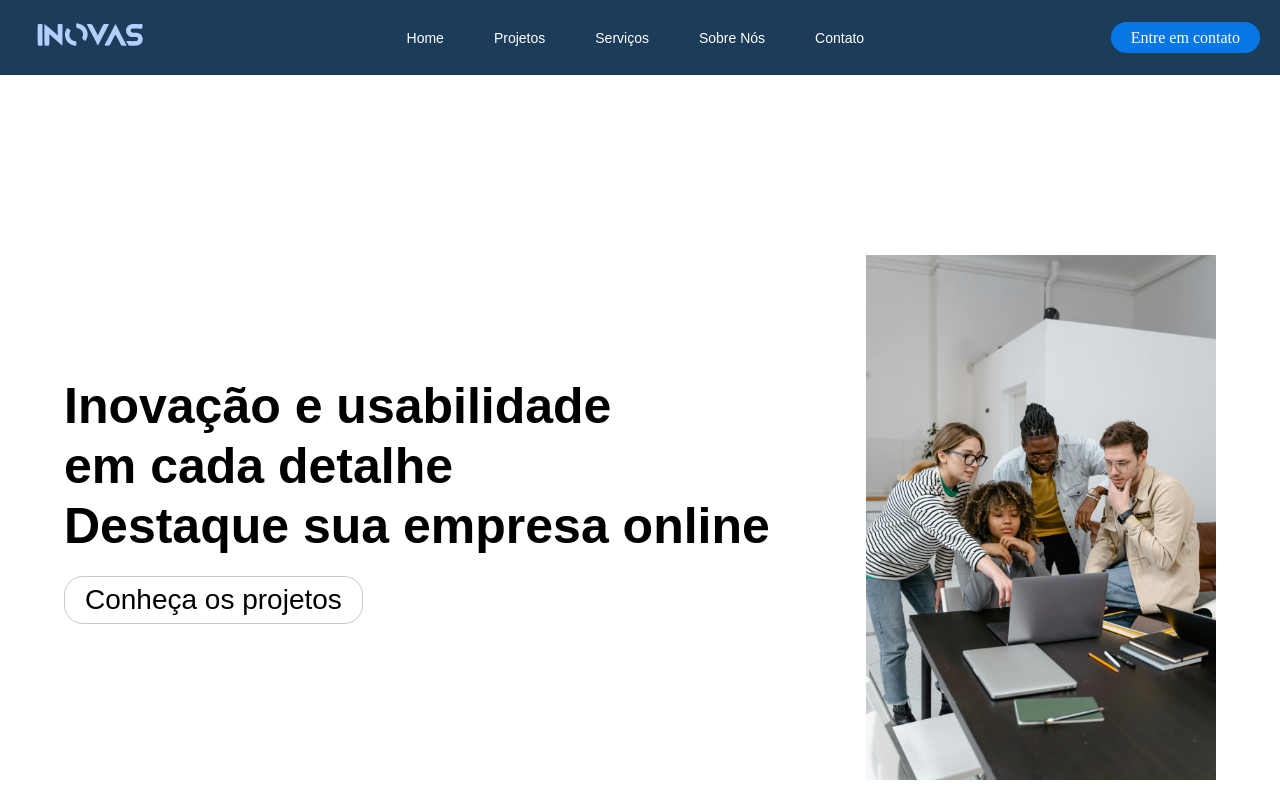
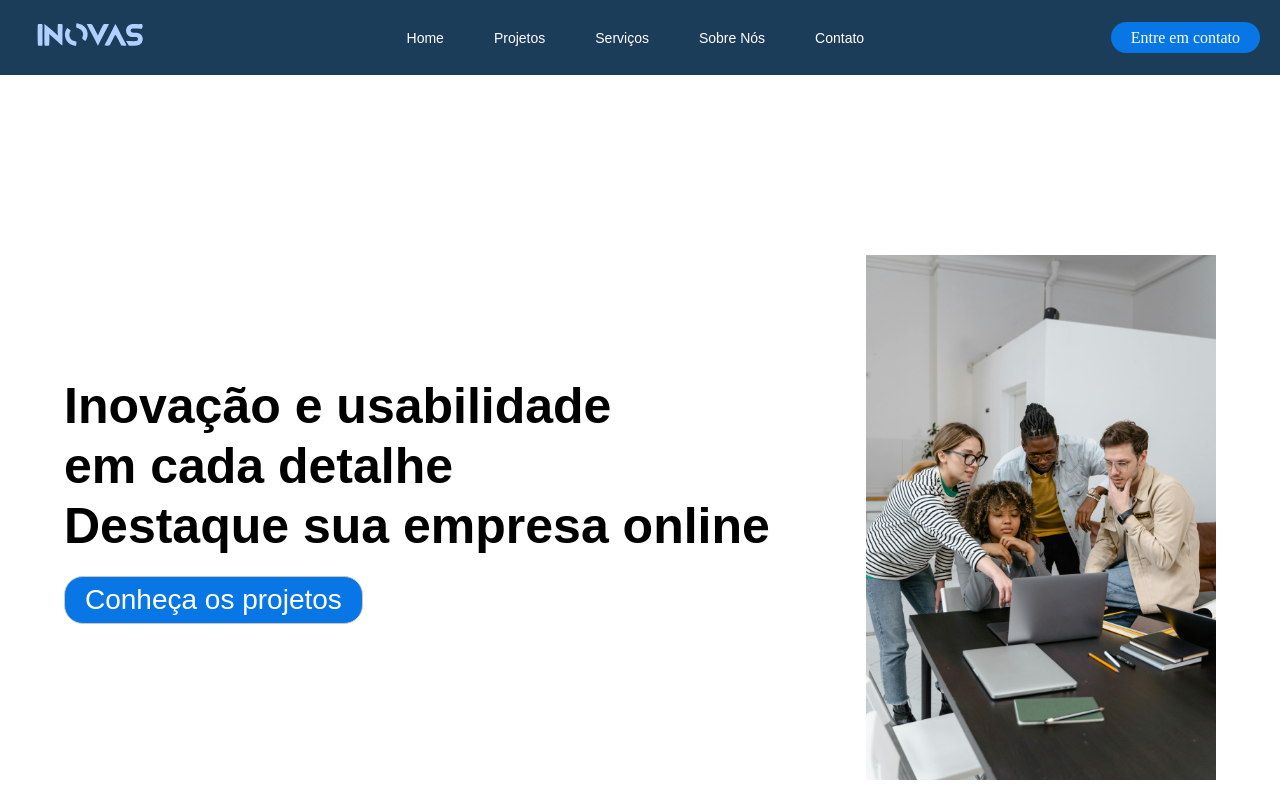
Before and after one commit to inovaSociety/inova---Projeto-3, a React (Vite) app in the folder inova/: page / in a window 1280 px wide. Built offline with nearby package versions, Linux system fonts and the light colour scheme.

Commit message:
update Style,css do /home

```diff
--- a/inova/src/components/home/Style.css
+++ b/inova/src/components/home/Style.css
@@ -33,11 +33,18 @@
     text-decoration: none;
     font-family: Arial, Helvetica, sans-serif;
     font-size: 28px;
-    color: black;
+    color: #fff;
+    background-color: rgb(8, 119, 229);
     text-align: center;
     border: 0.5mm solid rgb(200, 200, 200);
     border-radius: 5mm;
     padding: 7px 20px;
+
+}
+
+.links a:hover{
+    color: #fff;
+    background-color: rgb(4, 101, 199);
 }
 
 .h-right{
```
